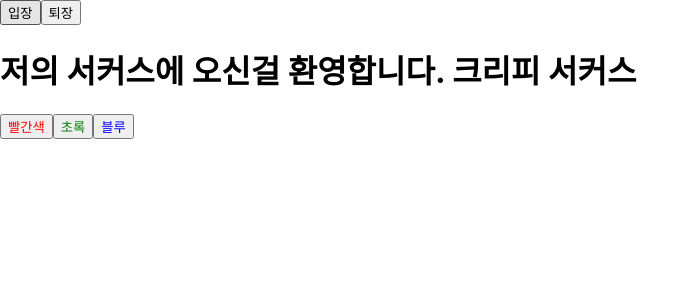
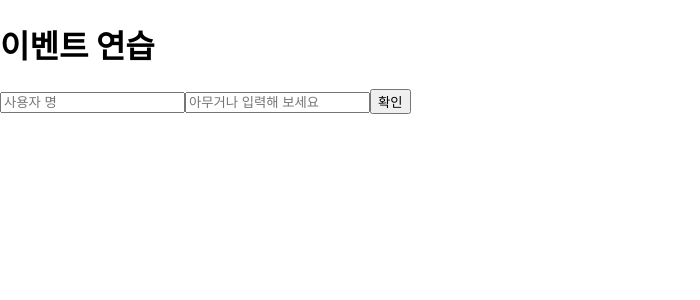
Before and after one commit to Leenamkwon/first-react, a React (Create React App) app: page / in a window 1280 px wide. Shown: the top 300 px of the page, without its empty margins (0-700 px from the left). Built offline with nearby package versions, Linux system fonts and the light colour scheme.

Commit message:
learned: event

```diff
--- a/src/App.js
+++ b/src/App.js
@@ -1,8 +1,8 @@
 import React from 'react';
-import Say from './Say';
+import EventPractice from './EventPractice';
 
 function App() {
-  return <Say />;
+  return <EventPractice />;
 }
 
 export default App;
--- /dev/null
+++ b/src/EventPractice.js
@@ -0,0 +1,47 @@
+import React, { Component } from 'react';
+
+class EventPractice extends Component {
+  state = {
+    username: '',
+    message: '',
+  };
+
+  handleChange = (e) => {
+    this.setState({
+      [e.target.name]: e.target.value,
+    });
+  };
+
+  handleClick = () => {
+    alert(this.state.username + ':' + this.state.message);
+    this.setState({
+      message: '',
+      username: '',
+    });
+  };
+
+  render() {
+    return (
+      <div>
+        <h1>이벤트 연습</h1>
+        <input
+          type="text"
+          name="username"
+          placeholder="사용자 명"
+          value={this.state.username}
+          onChange={this.handleChange}
+        />
+        <input
+          type="text"
+          name="message"
+          placeholder="아무거나 입력해 보세요"
+          value={this.state.message}
+          onChange={this.handleChange}
+        />
+        <button onClick={this.handleClick}>확인</button>
+      </div>
+    );
+  }
+}
+
+export default EventPractice;
```
